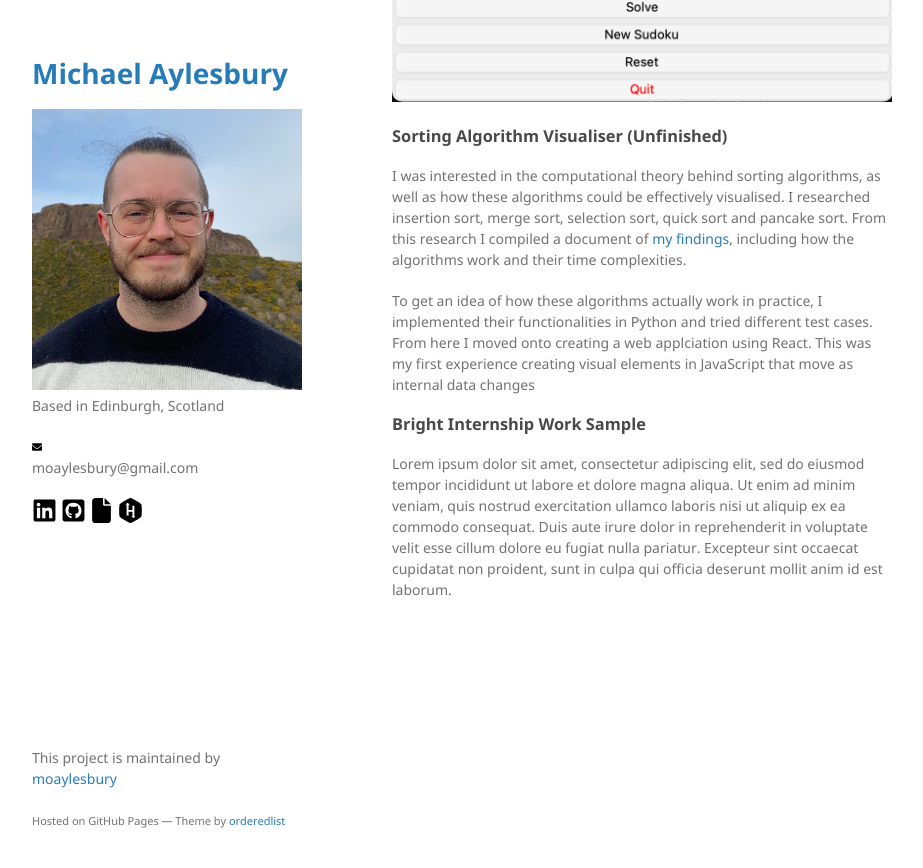
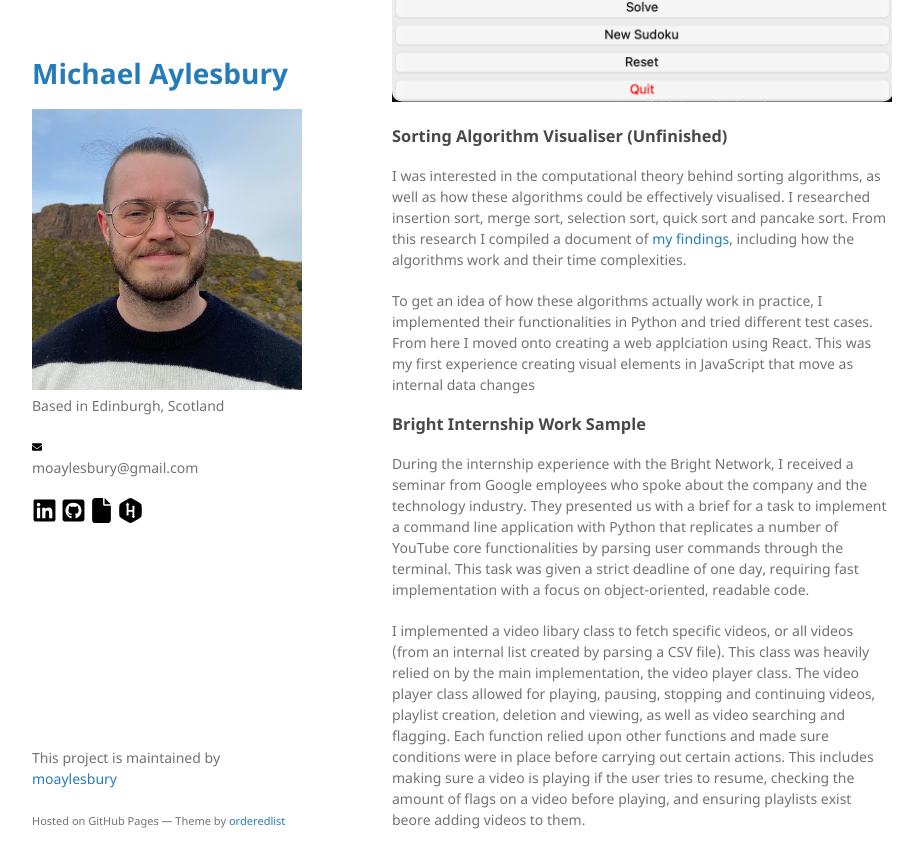
Before and after one commit to moaylesbury/michaelaylesbury.github.io, a Jekyll site: the page built from individual-projects.md, in a window 1280 px wide and 900 px high, scrolled down 1035 px. Shown: the top 868 px of the window, without its empty margins (178-1101 px from the left). Built offline with Jekyll 4.4.1, drawn with Linux system fonts in a browser that asks for light colours; our own code applies the rules of GitHub Pages for plain Markdown files.

Commit message:
Update individual-projects.md

```diff
--- a/individual-projects.md
+++ b/individual-projects.md
@@ -26,5 +26,6 @@ To get an idea of how these algorithms actually work in practice, I implemented
 
 ### Bright Internship Work Sample
 
+During the internship experience with the Bright Network, I received a seminar from Google employees who spoke about the company and the technology industry. They presented us with a brief for a task to implement a command line application with Python that replicates a number of YouTube core functionalities by parsing user commands through the terminal. This task was given a strict deadline of one day, requiring fast implementation with a focus on object-oriented, readable code.
 
-Lorem ipsum dolor sit amet, consectetur adipiscing elit, sed do eiusmod tempor incididunt ut labore et dolore magna aliqua. Ut enim ad minim veniam, quis nostrud exercitation ullamco laboris nisi ut aliquip ex ea commodo consequat. Duis aute irure dolor in reprehenderit in voluptate velit esse cillum dolore eu fugiat nulla pariatur. Excepteur sint occaecat cupidatat non proident, sunt in culpa qui officia deserunt mollit anim id est laborum.
+I implemented a video libary class to fetch specific videos, or all videos (from an internal list created by parsing a CSV file). This class was heavily relied on by the main implementation, the video player class. The video player class allowed for playing, pausing, stopping and continuing videos, playlist creation, deletion and viewing, as well as video searching and flagging. Each function relied upon other functions and made sure conditions were in place before carrying out certain actions. This includes making sure a video is playing if the user tries to resume, checking the amount of flags on a video before playing, and ensuring playlists exist beore adding videos to them.
```
